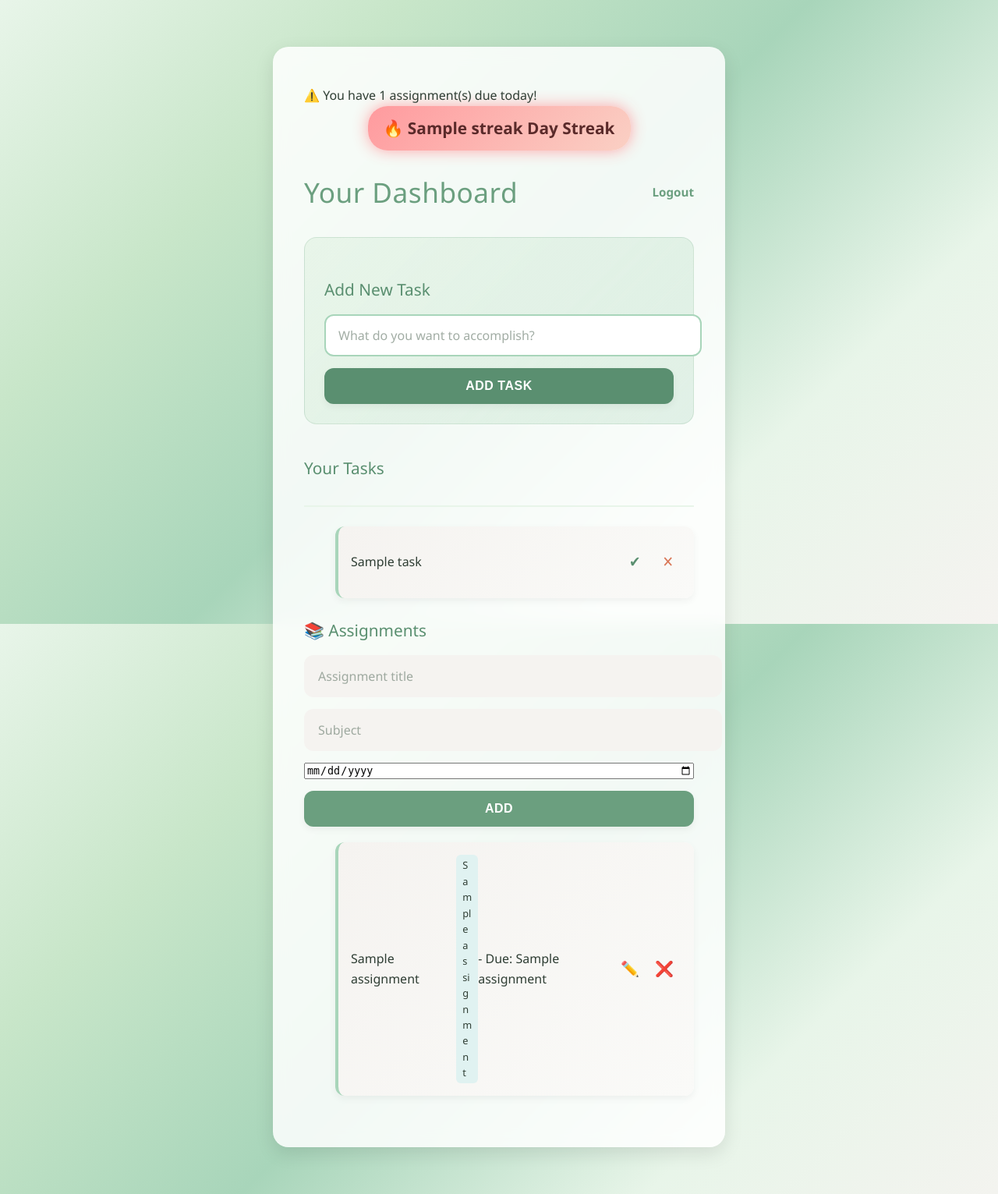
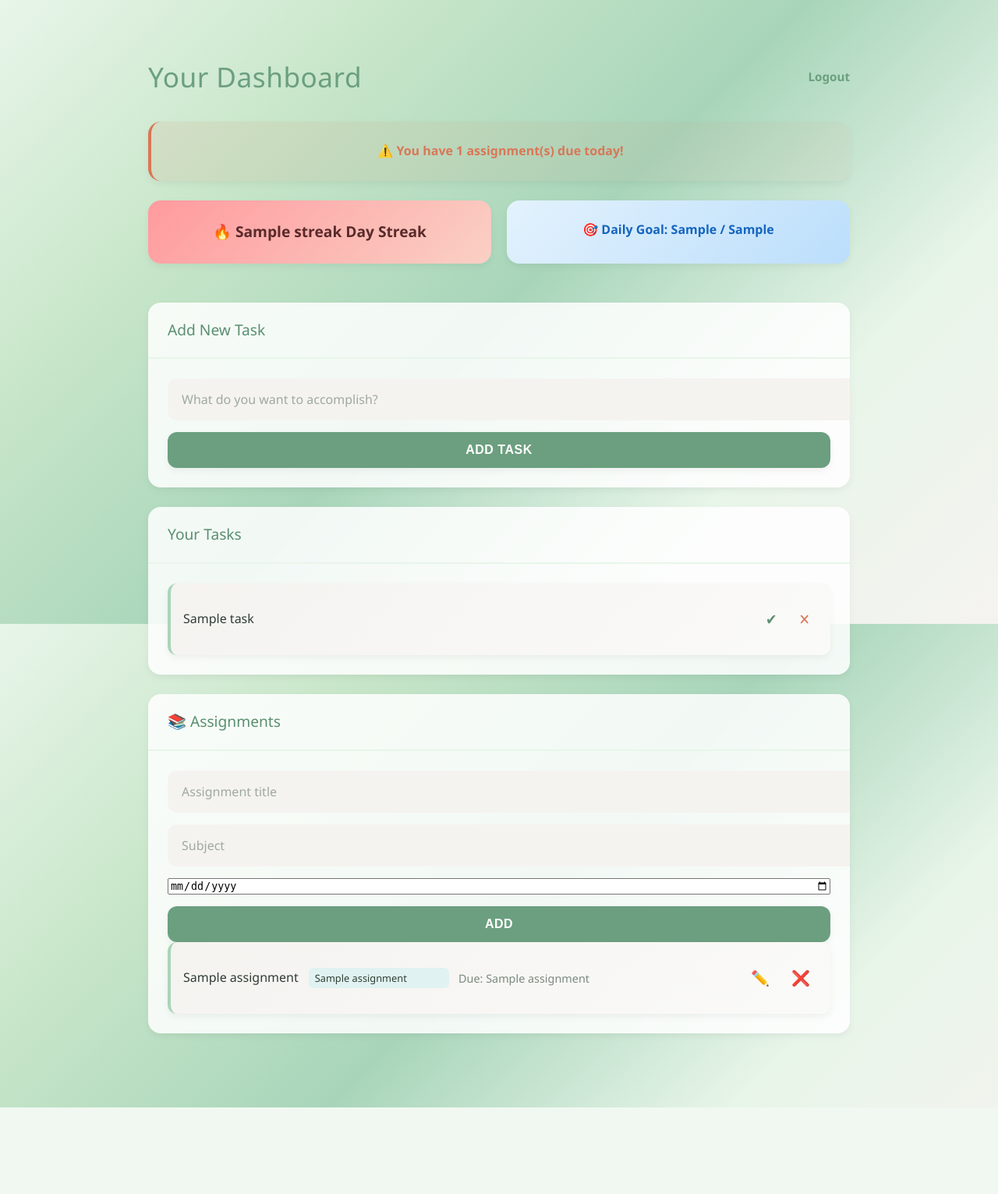
Before and after one commit to whoisk9/productivity-management-app, a Flask app: template templates/dashboard.html in a window 1280 px wide. Shown: the whole page at 78% size. After the commit the page ends 1420 px from the top, so only its background shows below. Run offline with Flask 3, Linux system fonts and the light colour scheme; the template is opened without the code that fills it: most values are stand-ins (such as "Sample title", 1, 10 or a date in 2020).

Commit message:
layout changes and adding daily goals feature which counts how many you've completed

```diff
--- a/app.py
+++ b/app.py
@@ -96,8 +96,20 @@ def dashboard():
     )
     due_today = cursor.fetchall()
     today = date.today()
+    #daily goals
+    cursor.execute(
+        "SELECT COUNT(*) FROM tasks WHERE user_id=%s AND status='completed'",
+        (user_id,)
+    )
+    completed_tasks = cursor.fetchone()[0]
+
+    cursor.execute(
+        "SELECT daily_goal FROM users WHERE id=%s",
+        (user_id,)
+    )
+    daily_goal = cursor.fetchone()[0]
     # pass both tasks + streak+ assignments
-    return render_template('dashboard.html', tasks=tasks, streak=streak, assignments=assignments, due_today=due_today, today=today)
+    return render_template('dashboard.html', tasks=tasks, streak=streak, assignments=assignments, due_today=due_today, today=today, completed_tasks=completed_tasks, daily_goal=daily_goal)
 
 # ---------------- ADD TASK ----------------
 @app.route('/add_task', methods=['POST'])
--- a/static/style.css
+++ b/static/style.css
@@ -93,6 +93,14 @@ body {
     border-radius: 20px;
     box-shadow: var(--shadow-soft);
     backdrop-filter: blur(10px);
+    animation: slideUp 0.6s ease;
+}
+
+.dashboard-container {
+    width: 100%;
+    max-width: 900px;
+    margin: 40px auto;
+    padding: 30px;
     animation: slideUp 0.6s ease;
 }
 
@@ -284,10 +292,7 @@ a:hover::after {
    =========================== */
 
 .tasks-header {
-    margin-top: 40px;
-    margin-bottom: 25px;
-    padding-bottom: 15px;
-    border-bottom: 2px solid var(--soft-sage);
+    display: none;
 }
 
 ul {
@@ -399,38 +404,167 @@ li a::after {
 }
 
 /* ===========================
+   CARD LAYOUT SYSTEM
+   =========================== */
+
+.card {
+    background: var(--soft-white);
+    border-radius: 16px;
+    box-shadow: var(--shadow-subtle);
+    margin-bottom: 25px;
+    overflow: hidden;
+    transition: var(--transition);
+    animation: fadeIn 0.5s ease;
+}
+
+.card:hover {
+    box-shadow: 0 6px 20px rgba(107, 159, 127, 0.12);
+    transform: translateY(-2px);
+}
+
+.card-header {
+    padding: 0;
+    border-bottom: 2px solid var(--soft-sage);
+}
+
+.card-header h3 {
+    margin: 0;
+    padding: 20px 25px;
+    color: var(--accent-green);
+    font-size: 1.2em;
+    font-weight: 500;
+}
+
+.card-content {
+    padding: 25px;
+}
+
+.card-content form {
+    margin: 0;
+    gap: 15px;
+}
+
+.card-content ul {
+    margin: 0;
+    padding: 0;
+}
+
+.card-content li {
+    margin-bottom: 0;
+}
+
+.card-content li:last-child {
+    margin-bottom: 0;
+}
+
+/* Progress Cards Row */
+.progress-cards-row {
+    display: grid;
+    grid-template-columns: 1fr 1fr;
+    gap: 20px;
+    margin-bottom: 25px;
+}
+
+/* Specialized Card Styles */
+.card-alert {
+    background: linear-gradient(135deg, rgba(217, 119, 87, 0.1) 0%, rgba(217, 119, 87, 0.05) 100%);
+    border-left: 4px solid #d97757;
+}
+
+.card-alert .card-content {
+    color: #d97757;
+    font-weight: 600;
+    text-align: center;
+}
+
+.card-streak {
+    background: linear-gradient(135deg, #ff9a9e 0%, #fad0c4 100%);
+}
+
+.card-streak .card-content {
+    text-align: center;
+    font-size: 1.2em;
+    font-weight: 600;
+    color: #5a2a2a;
+    animation: streakGlow 2s infinite alternate;
+}
+
+.card-goal {
+    background: linear-gradient(135deg, #e3f2fd 0%, #bbdefb 100%);
+}
+
+.card-goal .card-content {
+    text-align: center;
+    font-weight: 600;
+    color: #1565c0;
+}
+
+/* Empty State */
+.empty-state {
+    text-align: center;
+    color: var(--text-light);
+    padding: 20px 0;
+    font-style: italic;
+}
+
+/* Assignment Specific Styles */
+.assignment-content {
+    flex: 1;
+    display: flex;
+    align-items: center;
+    gap: 8px;
+}
+
+.assignment-meta {
+    display: flex;
+    align-items: center;
+    margin: 0 12px;
+    font-size: 0.9em;
+}
+
+.due-today {
+    color: #d97757;
+    font-weight: 600;
+}
+
+.due-date {
+    color: var(--text-light);
+}
+
+/* ===========================
    ADD TASK SECTION
    =========================== */
 
 .add-task-section {
-    background: linear-gradient(135deg, var(--soft-sage) 0%, rgba(168, 213, 186, 0.3) 100%);
-    padding: 25px;
-    border-radius: 16px;
-    margin-bottom: 30px;
-    border: 1px solid rgba(107, 159, 127, 0.2);
-}
-
-.add-task-section form {
-    margin-bottom: 0;
-}
-
-.add-task-section input {
-    background: white;
-    border-color: var(--light-green);
-}
-
-.add-task-section button {
-    background: var(--accent-green);
+    display: none;
 }
 
 /* ===========================
    RESPONSIVE DESIGN
    =========================== */
 
+@media (max-width: 900px) {
+    .dashboard-container {
+        max-width: 100%;
+        margin: 30px 20px;
+        padding: 20px;
+    }
+
+    .progress-cards-row {
+        grid-template-columns: 1fr;
+        gap: 20px;
+    }
+}
+
 @media (max-width: 600px) {
     .container {
         margin: 40px 15px;
         padding: 40px 25px;
+    }
+
+    .dashboard-container {
+        margin: 20px 15px;
+        padding: 15px;
     }
 
     h1 {
@@ -506,17 +672,11 @@ li {
    =========================== */
 
 .streak-box {
-    text-align: center;
-    font-size: 1.3em;
-    font-weight: 600;
-    background: linear-gradient(135deg, #ff9a9e, #fad0c4);
-    color: #5a2a2a;
-    padding: 12px 20px;
-    border-radius: 25px;
-    width: fit-content;
-    margin: 0 auto 25px auto;
-    box-shadow: 0 6px 15px rgba(0,0,0,0.1);
-    animation: streakGlow 2s infinite alternate;
+    display: none;
+}
+
+.goal-box {
+    display: none;
 }
 
 /* Glow animation */
@@ -528,13 +688,21 @@ li {
         box-shadow: 0 0 20px rgba(255, 154, 158, 0.9);
     }
 }
+
+/* ===========================
+   UTILITY CLASSES
+   =========================== */
+
 section {
     margin-bottom: 40px;
 }
+
 .subject {
     background: #e0f2f1;
     padding: 3px 8px;
     border-radius: 6px;
     font-size: 0.8em;
     margin-left: 5px;
+    display: inline-block;
+    white-space: nowrap;
 }
--- a/templates/dashboard.html
+++ b/templates/dashboard.html
@@ -7,33 +7,64 @@
     <link rel="stylesheet" href="{{ url_for('static', filename='style.css') }}">
 </head>
 <body>
-    <div class="container">
-        {% if due_today %}
-            <div class="reminder-box">
-                ⚠️ You have {{ due_today|length }} assignment(s) due today!
-            </div>
-        {% endif %}
-
-        <div class="streak-box">
-            🔥 {{ streak }} Day Streak
-        </div>
+    <div class="dashboard-container">
+        <!-- Header -->
         <div class="dashboard-header">
             <h1>Your Dashboard</h1>
             <a href="/logout" class="logout">Logout</a>
         </div>
 
-        <div class="add-task-section">
+        <!-- Alert Section -->
+        {% if due_today %}
+            <div class="card card-alert">
+                <div class="card-content">
+                    ⚠️ You have {{ due_today|length }} assignment(s) due today!
+                </div>
+            </div>
+        {% endif %}
+
+        <!-- Progress Cards -->
+        <div class="progress-cards-row">
+            <div class="card card-streak">
+                <div class="card-content">
+                    {% if streak == 0 %}
+                        🔥 Start your streak today!
+                    {% else %}
+                        🔥 {{ streak }} Day Streak
+                    {% endif %}
+                </div>
+            </div>
+
+            <div class="card card-goal">
+                <div class="card-content">
+                    {% if completed_tasks == 0 %}
+                        🎯 Start completing tasks to reach your daily goal!
+                    {% else %}
+                        🎯 Daily Goal: {{ completed_tasks }} / {{ daily_goal }}
+                    {% endif %}
+                </div>
+            </div>
+        </div>
+
+        <!-- Add Task Card -->
+        <div class="card">
+            <div class="card-header">
                 <h3>Add New Task</h3>
+            </div>
+            <div class="card-content">
                 <form method="POST" action="/add_task">
                     <input type="text" name="task" placeholder="What do you want to accomplish?" required>
                     <button type="submit">Add Task</button>
                 </form>
             </div>
+        </div>
 
-        <div class="tasks-header">
+        <!-- Tasks Card -->
+        <div class="card">
+            <div class="card-header">
                 <h3>Your Tasks</h3>
             </div>
-
+            <div class="card-content">
                 {% if tasks %}
                     <ul>
                     {% for task in tasks %}
@@ -50,10 +81,17 @@
                     {% endfor %}
                     </ul>
                 {% else %}
-                <p style="text-align:center; color:#aaa;">No tasks yet 📝</p>
+                    <p class="empty-state">No tasks yet 📝</p>
                 {% endif %}
+            </div>
+        </div>
+
+        <!-- Assignments Card -->
+        <div class="card">
+            <div class="card-header">
                 <h3>📚 Assignments</h3>
-
+            </div>
+            <div class="card-content">
                 <form method="POST" action="/add_assignment">
                     <input type="text" name="title" placeholder="Assignment title" required>
                     <input type="text" name="subject" placeholder="Subject">
@@ -65,22 +103,30 @@
                     <ul>
                     {% for a in assignments %}
                         <li>
-                    {{ a[2] }} <span class="subject">{{ a[3] }}</span> -
+                            <span class="assignment-content">
+                                {{ a[2] }} <span class="subject">{{ a[3] }}</span>
+                            </span>
 
+                            <span class="assignment-meta">
                                 {% if a[4] == today %}
-                        <span style="color:red;">Due Today!</span>
+                                    <span class="due-today">Due Today!</span>
                                 {% else %}
-                        Due: {{ a[4] }}
+                                    <span class="due-date">Due: {{ a[4] }}</span>
                                 {% endif %}
+                            </span>
 
+                            <div class="task-actions">
                                 <a href="/edit_assignment/{{ a[0] }}">✏️</a>
                                 <a href="/delete_assignment/{{ a[0] }}">❌</a>
+                            </div>
                         </li>
                     {% endfor %}
                     </ul>
                 {% else %}
-            <p style="text-align:center; color:#aaa;">No assignments yet 📚</p>
+                    <p class="empty-state">No assignments yet 📚</p>
                 {% endif %}
+            </div>
+        </div>
     </div>
 </body>
 </html>
```
Also changed, not shown: other parts of static/style.css (+33 -1 lines), templates/edit_assignment.html (+5 -2 lines). Lines whose indentation alone changed are shown as unchanged.
